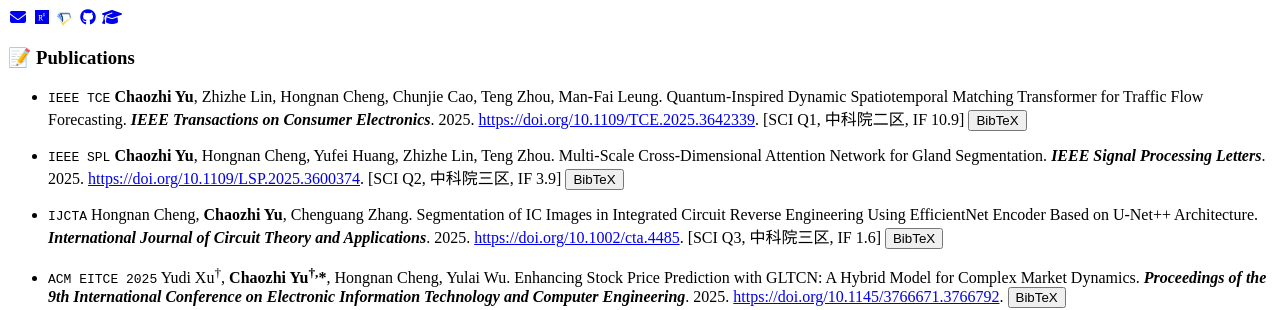
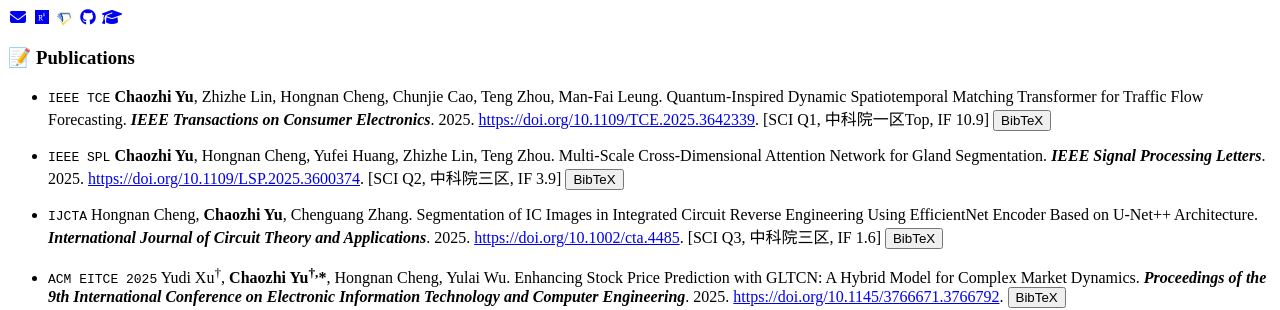
Before and after one commit to yuchaozhi/yuchaozhi.github.io, a Jekyll site: the page built from _pages/includes/pub_short.md, in a window 1280 px wide. Shown: the part 513-823 px from the top of the page. Built offline with Jekyll 4.4.1, drawn with Linux system fonts in a browser that asks for light colours; our own code applies the rules of GitHub Pages for plain Markdown files.

Commit message:
update pub_short.md

```diff
--- a/_pages/includes/pub_short.md
+++ b/_pages/includes/pub_short.md
@@ -4,7 +4,7 @@
 
 <!-- #### 🌍Spatiotemporal Data Mining -->
 
-- ``IEEE TCE`` **Chaozhi Yu**, Zhizhe Lin, Hongnan Cheng, Chunjie Cao, Teng Zhou, Man-Fai Leung. Quantum-Inspired Dynamic Spatiotemporal Matching Transformer for Traffic Flow Forecasting. ***IEEE Transactions on Consumer Electronics***. 2025. [https://doi.org/10.1109/TCE.2025.3642339](https://doi.org/10.1109/TCE.2025.3642339). [SCI Q1, 中科院二区, IF 10.9] \cite{yu2025quantum}
+- ``IEEE TCE`` **Chaozhi Yu**, Zhizhe Lin, Hongnan Cheng, Chunjie Cao, Teng Zhou, Man-Fai Leung. Quantum-Inspired Dynamic Spatiotemporal Matching Transformer for Traffic Flow Forecasting. ***IEEE Transactions on Consumer Electronics***. 2025. [https://doi.org/10.1109/TCE.2025.3642339](https://doi.org/10.1109/TCE.2025.3642339). [SCI Q1, 中科院一区Top, IF 10.9] \cite{yu2025quantum}
 
 - ``IEEE SPL`` **Chaozhi Yu**, Hongnan Cheng, Yufei Huang, Zhizhe Lin, Teng Zhou. Multi-Scale Cross-Dimensional Attention Network for Gland Segmentation. ***IEEE Signal Processing Letters***. 2025. [https://doi.org/10.1109/LSP.2025.3600374](https://doi.org/10.1109/LSP.2025.3600374). [SCI Q2, 中科院三区, IF 3.9] \cite{yu2025multi}
 
```
